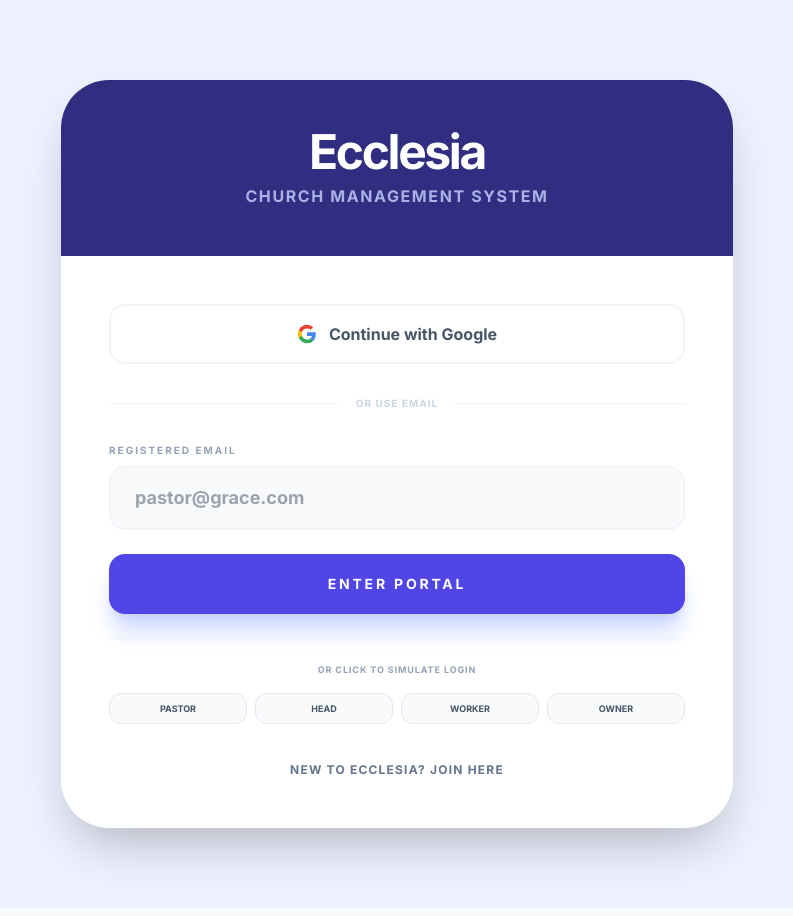
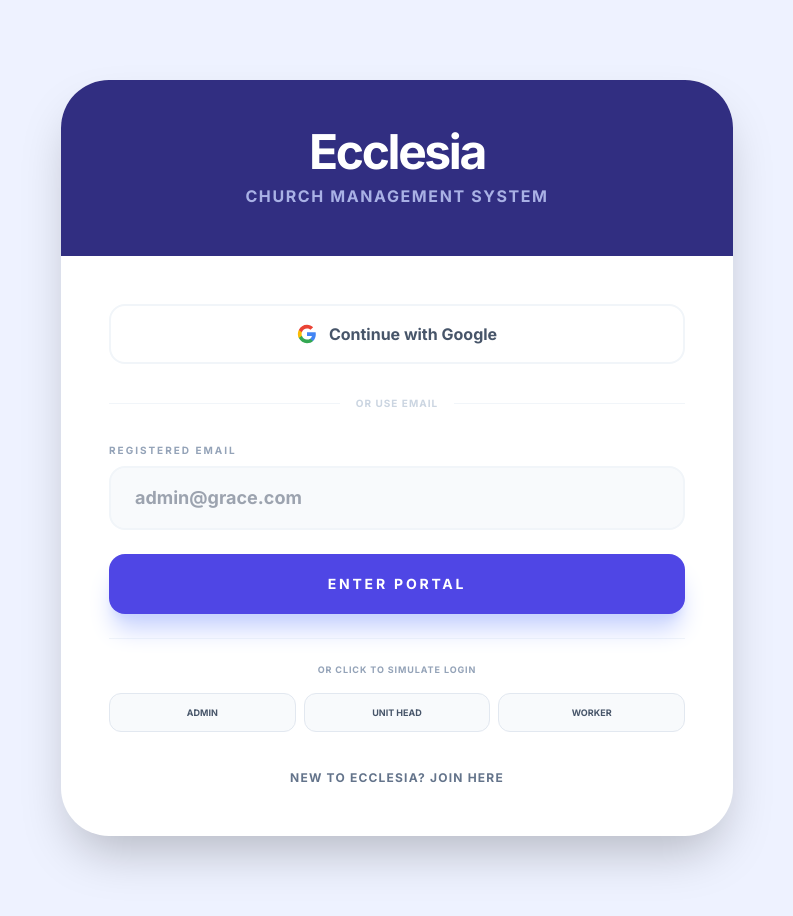
Before and after one commit to Joe-jobs/ecclesia, a React (Vite) app: page / in a window 1280 px wide. Shown: the whole page, without its empty margins (243-1036 px from the left). Built offline with nearby package versions, Linux system fonts and the light colour scheme.

Commit message:
Add platform secret vault

```diff
--- a/mockData.ts
+++ b/mockData.ts
@@ -8,7 +8,7 @@ export const MOCK_CHURCHES = [
 
 export const MOCK_USERS = [
   { id: 'u1', churchId: 'all', fullName: 'Super Admin', email: 'platform@ecclesia.com', role: UserRole.PLATFORM_OWNER, status: 'APPROVED' },
-  { id: 'u2', churchId: 'c1', fullName: 'Pastor John Doe', email: 'pastor@grace.com', role: UserRole.CHURCH_ADMIN, status: 'APPROVED', dateOfBirth: '1980-05-15' },
+  { id: 'u2', churchId: 'c1', fullName: 'Admin John Doe', email: 'pastor@grace.com', role: UserRole.CHURCH_ADMIN, status: 'APPROVED', dateOfBirth: '1980-05-15' },
   { id: 'u3', churchId: 'c1', fullName: 'Sarah Smith', email: 'sarah@grace.com', role: UserRole.UNIT_HEAD, unitId: 'un1', status: 'APPROVED' },
   { id: 'u4', churchId: 'c1', fullName: 'David King', email: 'david@grace.com', role: UserRole.WORKER, unitId: 'un1', status: 'APPROVED', dateOfBirth: '1995-12-01' },
   { id: 'u5', churchId: 'c1', fullName: 'New Worker', email: 'new@grace.com', role: UserRole.WORKER, unitId: 'un2', status: 'PENDING' },
--- a/pages/Login.tsx
+++ b/pages/Login.tsx
@@ -7,6 +7,9 @@ const Login: React.FC = () => {
   const { login, registerUser, addChurch, churches, units } = useApp();
   const [isSignup, setIsSignup] = useState(false);
   const [email, setEmail] = useState('');
+
+  // Secret access state
+  const [isSecretVisible, setIsSecretVisible] = useState(false);
 
   // Signup State
   const [fullName, setFullName] = useState('');
@@ -21,6 +24,21 @@ const Login: React.FC = () => {
   const [verificationCode, setVerificationCode] = useState('');
   const [isGoogleLoading, setIsGoogleLoading] = useState(false);
   const [resendTimer, setResendTimer] = useState(0);
+
+  // Check for secret hash on mount and hash change
+  useEffect(() => {
+    const checkHash = () => {
+      if (window.location.hash === '#platform-vault') {
+        setIsSecretVisible(true);
+      } else {
+        setIsSecretVisible(false);
+      }
+    };
+
+    checkHash();
+    window.addEventListener('hashchange', checkHash);
+    return () => window.removeEventListener('hashchange', checkHash);
+  }, []);
 
   useEffect(() => {
     let interval: any;
@@ -37,36 +55,29 @@ const Login: React.FC = () => {
 
   const startVerification = (e: React.FormEvent) => {
     e.preventDefault();
-    // In a real app, this would trigger an API call to send an OTP
     setIsVerifying(true);
     setResendTimer(60);
   };
 
   const handleGoogleAuth = () => {
     setIsGoogleLoading(true);
-    // Simulate Google OAuth Redirect/Popup
     setTimeout(() => {
       setIsGoogleLoading(false);
       setIsSignup(true);
       setEmail('verified.google.user@gmail.com');
       setFullName('Google User');
-      // Google users are pre-verified
       setIsVerifying(false);
-      // Note: In this simulated flow, we still let them fill church details
     }, 1500);
   };
 
   const handleCompleteSignup = (e: React.FormEvent) => {
     e.preventDefault();
-
-    // Check if code is valid (Simulated: 123456 is the "magic" code)
     if (verificationCode !== '123456' && !email.includes('google')) {
       alert("Invalid verification code. Please use 123456 for this demo.");
       return;
     }
 
     let churchId = selectedChurchId;
-
     if (role === UserRole.CHURCH_ADMIN) {
       const church = addChurch({
         name: newChurchName,
@@ -211,7 +222,7 @@ const Login: React.FC = () => {
                     type="email"
                     value={email}
                     onChange={(e) => setEmail(e.target.value)}
-                    placeholder="name@church.com"
+                    placeholder="admin@church.com"
                     className="w-full px-5 py-3.5 bg-slate-50 border border-slate-100 rounded-2xl focus:border-indigo-500 focus:ring-4 focus:ring-indigo-500/5 focus:outline-none transition-all text-sm font-bold"
                   />
                 </div>
@@ -314,7 +325,7 @@ const Login: React.FC = () => {
                   type="email"
                   value={email}
                   onChange={(e) => setEmail(e.target.value)}
-                  placeholder="pastor@grace.com"
+                  placeholder="admin@grace.com"
                   className="w-full px-6 py-4 bg-slate-50 border-2 border-slate-100 rounded-2xl focus:border-indigo-500 focus:ring-8 focus:ring-indigo-500/5 focus:outline-none transition-all text-lg font-bold"
                 />
               </div>
@@ -328,24 +339,35 @@ const Login: React.FC = () => {
 
               <div className="pt-6 border-t border-slate-100">
                 <p className="text-[9px] font-black text-slate-400 uppercase tracking-widest mb-4 text-center">Or click to simulate login</p>
-                <div className="grid grid-cols-2 lg:grid-cols-4 gap-2">
+                <div className="grid grid-cols-3 gap-2">
                   {[
-                    { role: 'Pastor', email: 'pastor@grace.com' },
-                    { role: 'Head', email: 'sarah@grace.com' },
+                    { role: 'Admin', email: 'pastor@grace.com' },
+                    { role: 'Unit Head', email: 'sarah@grace.com' },
                     { role: 'Worker', email: 'david@grace.com' },
-                    { role: 'Owner', email: 'platform@ecclesia.com' },
                   ].map(opt => (
                     <button
                       key={opt.email}
                       type="button"
                       onClick={() => setEmail(opt.email)}
-                      className="px-2 py-2 bg-slate-50 border border-slate-200 rounded-xl text-[9px] font-black text-slate-600 hover:bg-indigo-50 hover:border-indigo-200 hover:text-indigo-600 transition-all text-center uppercase"
+                      className="px-2 py-3 bg-slate-50 border border-slate-200 rounded-xl text-[9px] font-black text-slate-600 hover:bg-indigo-50 hover:border-indigo-200 hover:text-indigo-600 transition-all text-center uppercase"
                     >
                       {opt.role}
                     </button>
                   ))}
                 </div>
               </div>
+
+              {isSecretVisible && (
+                <div className="pt-6 mt-6 border-t-2 border-dashed border-indigo-100 animate-in slide-in-from-top-4 duration-500">
+                  <button
+                    type="button"
+                    onClick={() => setEmail('platform@ecclesia.com')}
+                    className="w-full py-4 bg-indigo-950 text-indigo-400 border border-indigo-900 rounded-2xl text-[10px] font-black uppercase tracking-[0.3em] hover:bg-indigo-900 hover:text-white transition-all shadow-2xl shadow-indigo-200/50"
+                  >
+                    ✨ Master Platform Access
+                  </button>
+                </div>
+              )}
             </form>
           )}
 
```
